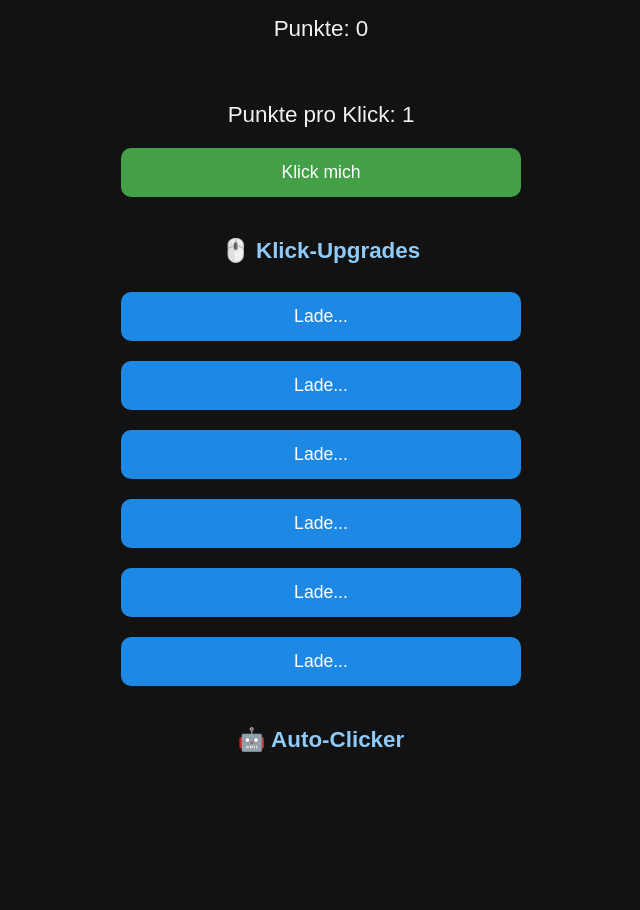
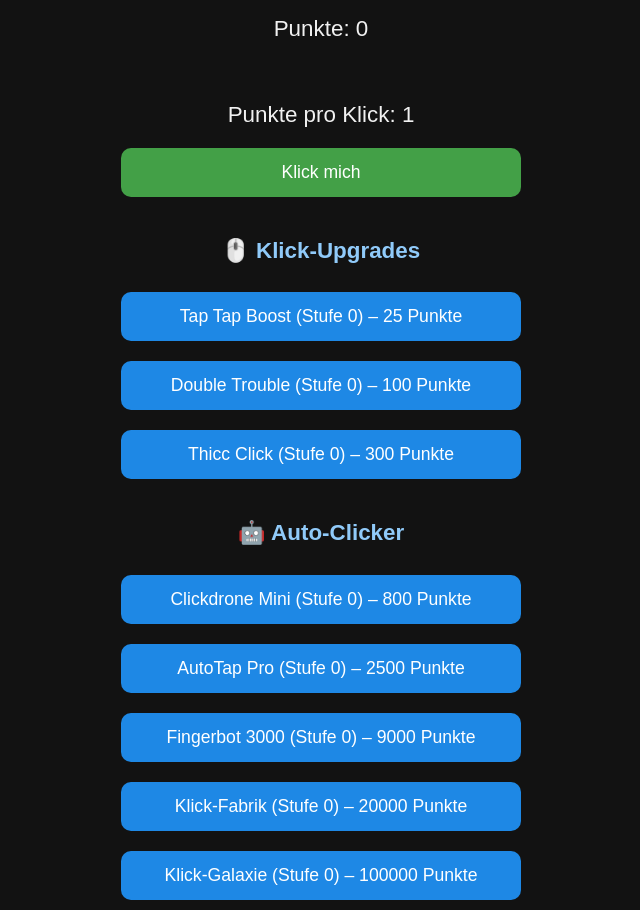
Before and after one commit to JunoProductions/clickheromobile, a plain HTML site: page index.html in a window 1280 px wide. Shown: the part 86-996 px from the top of the page, without its empty margins (319-959 px from the left). Before the commit the page ends 858 px from the top, so only its background shows below. Drawn offline with Linux system fonts and the light colour scheme.

Commit message:
Update index.html

```diff
--- a/index.html
+++ b/index.html
@@ -18,21 +18,22 @@
 
   <div class="section">
     <h2>🖱️ Klick-Upgrades</h2>
-<button id="buyClick1">Lade...</button>
-<button id="buyClick2">Lade...</button>
-<button id="buyClick3">Lade...</button>
-      <button id="buyClick1">Lade...</button>
-      <button id="buyClick2">Lade...</button>
-      <button id="buyClick3">Lade...</button>
+    <button id="buyClick1">Tap Tap Boost</button>
+    <button id="buyClick2">Double Trouble</button>
+    <button id="buyClick3">Thicc Click</button>
 
     <h2>🤖 Auto-Clicker</h2>
+    <button id="buyAuto1">Clickdrone Mini</button>
+    <button id="buyAuto2">AutoTap Pro</button>
+    <button id="buyAuto3">Fingerbot 3000</button>
+    <button id="buyAuto4">Klick-Fabrik</button>
+    <button id="buyAuto5">Klick-Galaxie</button>
   </div>
 
   <script>
     let punkte = 0;
     let punkteProKlick = 1;
 
-      // Mehrere Klick-Upgrades
     const klickUpgrades = [
       { id: "buyClick1", name: "Tap Tap Boost", bonus: 1, base: 25, factor: 1.5, level: 0 },
       { id: "buyClick2", name: "Double Trouble", bonus: 3, base: 100, factor: 1.6, level: 0 },
@@ -43,12 +44,17 @@
       return Math.floor(upg.base * Math.pow(upg.factor, upg.level));
     }
 
-      // AutoClicker
     let autoClickerStufen = [0, 0, 0, 0, 0];
     const autoClickerStartKosten = [800, 2500, 9000, 20000, 100000];
     const autoClickerFaktor = 1.4;
     const autoClickerPower = [1, 5, 12, 30, 100];
-      const autoClickerNamen = ["Clickdrone Mini", "AutoTap Pro", "Fingerbot 3000", "Klick-Fabrik", "Klick-Galaxie"];
+    const autoClickerNamen = [
+      "Clickdrone Mini",
+      "AutoTap Pro",
+      "Fingerbot 3000",
+      "Klick-Fabrik",
+      "Klick-Galaxie"
+    ];
 
     function getAutoKosten(i) {
       return Math.floor(autoClickerStartKosten[i] * Math.pow(autoClickerFaktor, autoClickerStufen[i]));
@@ -64,7 +70,6 @@
       updateUI();
     });
 
-      // Klick-Upgrades Handler
     klickUpgrades.forEach((upg) => {
       const btn = document.getElementById(upg.id);
       btn.addEventListener("click", () => {
@@ -80,7 +85,6 @@
       });
     });
 
-      // AutoClicker Handler
     for (let i = 0; i < 5; i++) {
       const btn = document.getElementById("buyAuto" + (i + 1));
       btn.addEventListener("click", () => {
@@ -108,13 +112,19 @@
 
       klickUpgrades.forEach((upg) => {
         const btn = document.getElementById(upg.id);
-          const preis = getKlickPreis(upg);
-          btn.textContent = upg.name + " (Stufe " + upg.level + ") – " + preis + " Punkte";
+        btn.textContent =
+          upg.name + " (Stufe " + upg.level + ") – " + getKlickPreis(upg) + " Punkte";
       });
 
       for (let i = 0; i < 5; i++) {
         const btn = document.getElementById("buyAuto" + (i + 1));
-          btn.textContent = autoClickerNamen[i] + " (Stufe " + autoClickerStufen[i] + ") – " + getAutoKosten(i) + " Punkte";
+        btn.textContent =
+          autoClickerNamen[i] +
+          " (Stufe " +
+          autoClickerStufen[i] +
+          ") – " +
+          getAutoKosten(i) +
+          " Punkte";
       }
     }
 
```
Lines whose indentation alone changed are shown as unchanged.
